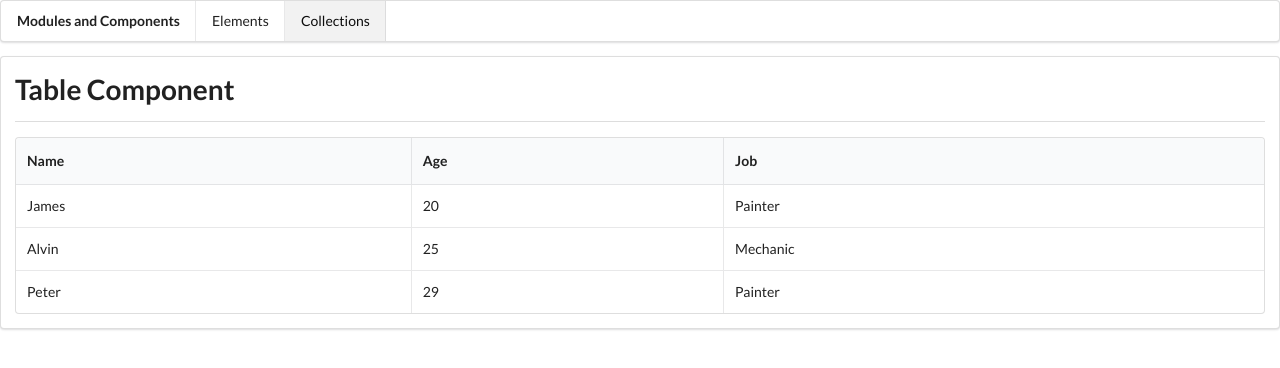
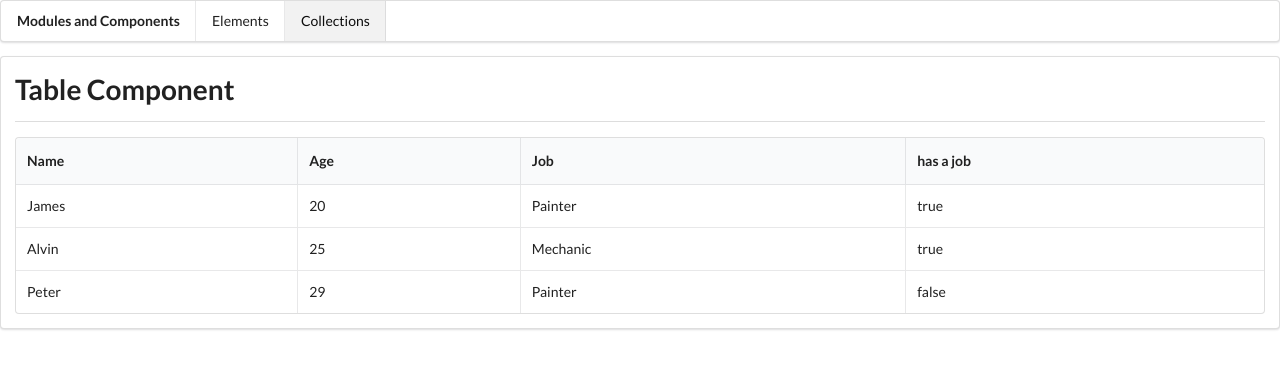
Before and after one commit to leungwoo/ComponentsAngular, an Angular app: page /collections in a window 1280 px wide. Shown: the top 368 px of the page. Built offline with nearby package versions, Linux system fonts and the light colour scheme.

Commit message:
Reusble table however, type is any but can use a interface

```diff
--- a/src/app/collections/collections-home/collections-home.component.ts
+++ b/src/app/collections/collections-home/collections-home.component.ts
@@ -8,27 +8,31 @@ import { Header } from '../table/header';
   styleUrls: ['./collections-home.component.css'],
 })
 export class CollectionsHomeComponent implements OnInit {
-  public data: Data[] = [
+  public data: any = [
     {
       name: 'James',
       age: 20,
       job: 'Painter',
+      employeed: true,
     },
     {
       name: 'Alvin',
       age: 25,
       job: 'Mechanic',
+      employeed: true,
     },
     {
       name: 'Peter',
       age: 29,
       job: 'Painter',
+      employeed: false,
     },
   ];
-  public headers: Header[] = [
+  public headers: any = [
     { key: 'name', label: 'Name' },
     { key: 'age', label: 'Age' },
     { key: 'job', label: 'Job' },
+    { key: 'employeed', label: 'has a job' },
   ];
 
   constructor() {}
--- a/src/app/collections/table/Pdata.ts
+++ b/src/app/collections/table/Pdata.ts
@@ -2,4 +2,5 @@ export interface Data {
   name: string;
   age: number;
   job: string;
+  employeed: boolean;
 }
--- a/src/app/collections/table/table.component.html
+++ b/src/app/collections/table/table.component.html
@@ -6,9 +6,11 @@
   </thead>
   <tbody>
     <tr *ngFor="let record of data">
-      <td data-label="Name">{{ record.name }}</td>
+      <td *ngFor="let header of headers">{{ record[header.key] }}</td>
+      <!-- <td data-label="Name">{{ record.name }}</td>
       <td data-label="Age">{{ record.age }}</td>
       <td data-label="Job">{{ record.job }}</td>
+      <td data-label="Has Job">{{ record.employeed }}</td> -->
     </tr>
   </tbody>
 </table>
--- a/src/app/collections/table/table.component.ts
+++ b/src/app/collections/table/table.component.ts
@@ -8,8 +8,8 @@ import { Header } from './header';
   styleUrls: ['./table.component.css'],
 })
 export class TableComponent implements OnInit {
-  @Input() data: Data[] = [];
-  @Input() headers: Header[] = [];
+  @Input() data: any = [];
+  @Input() headers: any = [];
   constructor() {}
 
   ngOnInit(): void {}
```
